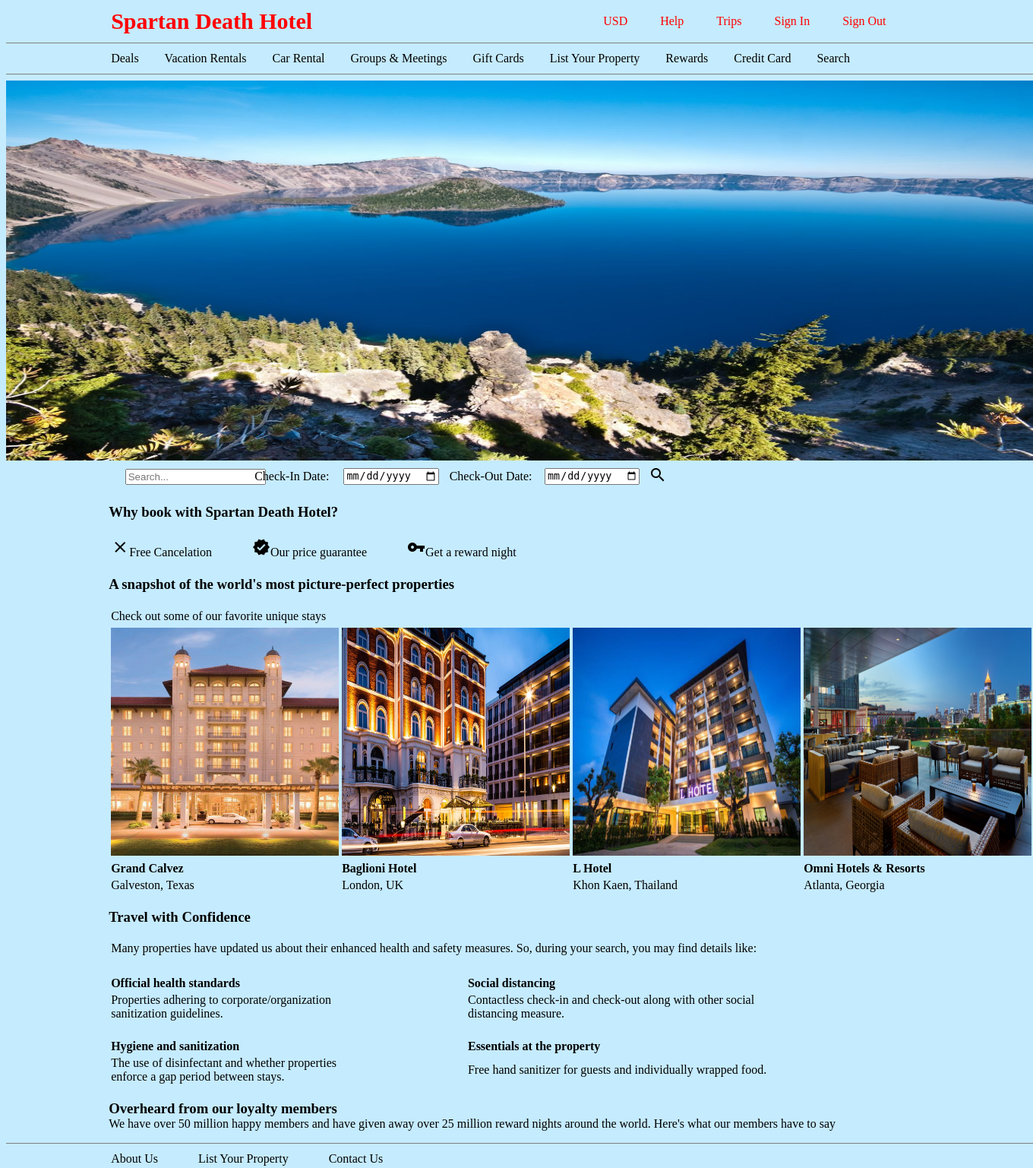
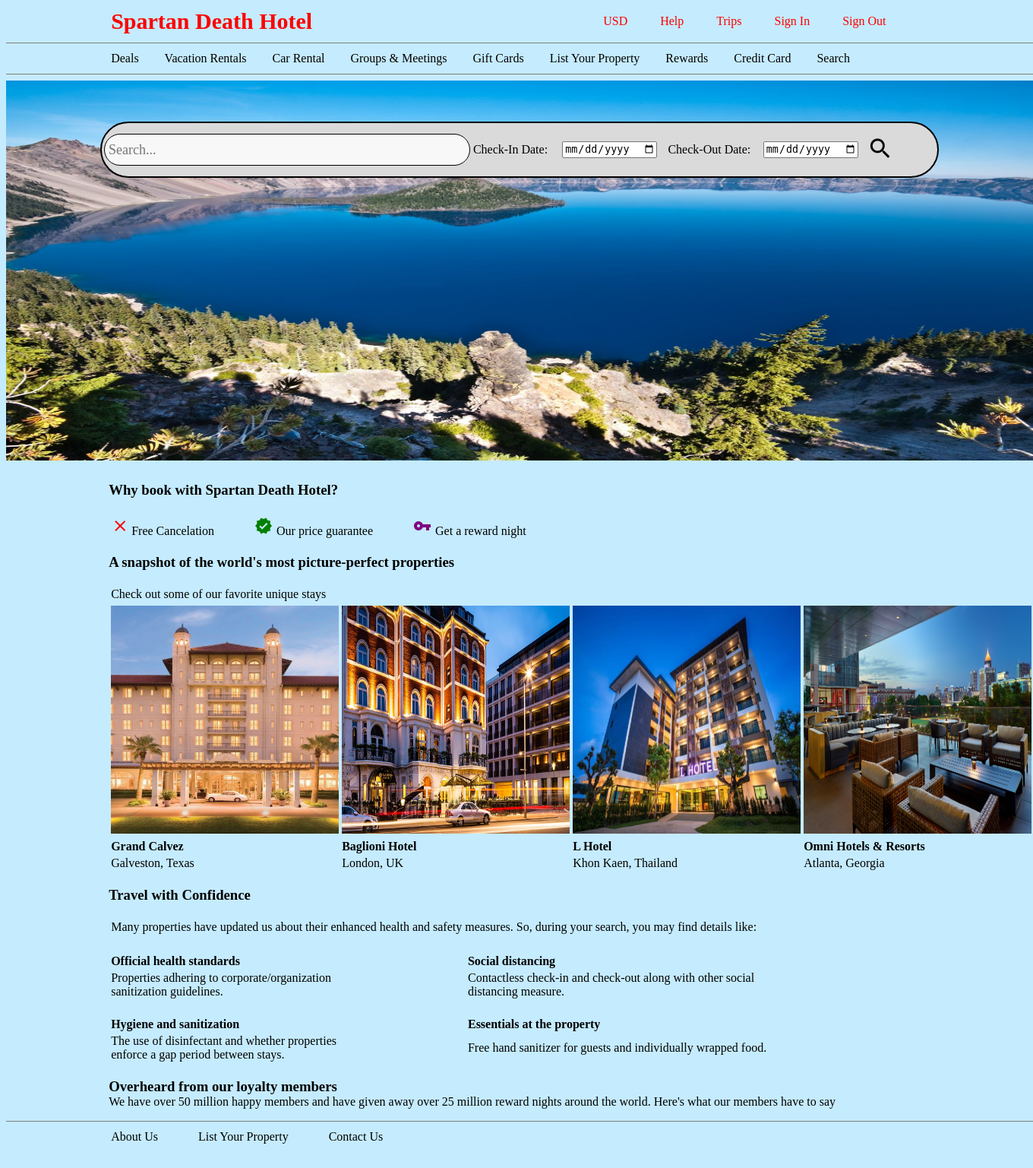
Before and after one commit to brendanrequierme/CMPE165, a PHP site: page /homepage.php in a window 1360 px wide. Shown: the whole page at 76% size. After the commit the page ends 1505 px from the top, so only its background shows below. Run offline with PHP 8.4, Linux system fonts and the light colour scheme; some libraries are stand-ins or nearby versions.

Commit message:
Add files via upload

```diff
--- a/styles.css
+++ b/styles.css
@@ -25,7 +25,7 @@ hr {
 }
 
 
-table, input, button, textarea {
+table:not(.searchContainer):not(.test), input:not(.search), button, textarea {
     /* margin-left: 400px; */
     margin-left: 10%;
 }
@@ -88,6 +88,37 @@ table, input, button, textarea {
     padding-right: 170px;
 }
 
+.checkicon {
+    color: green;
+}
+
+.material-icons.verifiedicon {
+    color: green;
+    padding-right: 5px;
+}
+
+.material-icons.cancelicon {
+    color: red;
+    padding-right: 3px;
+}
+
+.material-icons.rewardicon {
+    color: purple;
+    padding-right: 5px;
+}
+
+.white {
+    margin: auto;
+    position: relative;
+    display: flex;
+    margin-top: -450px;
+    margin-bottom: 400px;
+    border: 2px solid black;
+    background: rgb(218, 218, 218);
+    border-radius: 50px;
+    width: 1100px;
+    height: 70px;
+}
 
 /* Payment Page */
 
@@ -127,3 +158,52 @@ table, input, button, textarea {
     text-align: center;
     cursor: pointer;
 }
+
+/* Search Page */
+
+/*
+.searchBox {
+    margin: auto;
+    margin-top: 1%;
+    position: relative;
+    border: 2px solid black;
+    width: 500px;
+    height: 42px;
+    border-radius: 50px;
+}
+*/
+
+.searchText {
+    margin: auto;
+    position: relative;
+    padding-left: 38.5%;
+}
+
+.searchContainer {
+    width: 100%;
+    height: 100%;
+    vertical-align: middle;
+}
+
+
+.search {
+    border: 1px solid black;
+    background-color:rgb(248, 248, 248);
+    height: 40px;
+    width: 470px;
+    padding: 0px 5px;
+    border-radius: 50px;
+    font-size: 18px;
+    font-family: "Nunito";
+    color: #424242;
+    font-weight: 500;
+}
+
+
+.search:focus {
+    outline: none;
+}
+
+.material-icons.searchicon {
+    font-size: 35px;
+}
```
